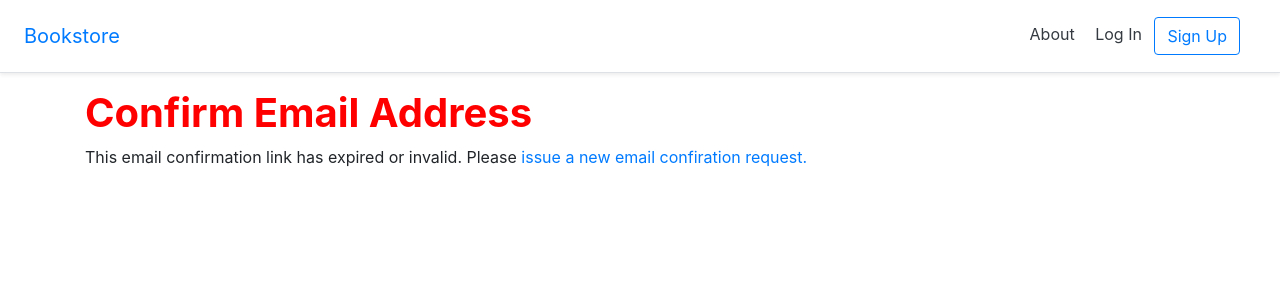
After one commit to withoutwax13/bookstore, a Django app: template templates/account/email_confirm.html in a window 1280 px wide. The commit adds this page. Shown: the top 300 px of the page. Run offline with Django 3.2, Linux system fonts and the light colour scheme; the template is opened without the code that fills it, so the values that code supplies are empty; some libraries are stand-ins or nearby versions.

Commit message:
added email config and email verification features

```diff
--- a/bookstore_project/settings.py
+++ b/bookstore_project/settings.py
@@ -156,3 +156,5 @@ ACCOUNT_AUTHENTICATION_METHOD = 'username'
 ACCOUNT_EMAIL_REQUIRED = True
 ACCOUNT_UNIQUE_EMAIL = True
 ACCOUNT_UNIQUE_USERNAME = True
+
+DEFAULT_FROM_EMAIL = 'admin@valerabookstore.com'
--- /dev/null
+++ b/templates/account/email/email_confirmation_subject.txt
@@ -0,0 +1,4 @@
+{% load i18n %}
+{% autoescape off %}
+{% blocktrans %} Confirm Your Signup {% endblocktrans %}
+{% endautoescape %}
--- /dev/null
+++ b/templates/account/email_confirm.html
@@ -0,0 +1,33 @@
+{% extends 'base.html' %}
+
+{% load i18n %}
+{% load account %}
+
+{% block title %}Email Confirmation{% endblock title %}
+
+{% block content %}
+
+<h1>{% trans "Confirm Email Address" %}</h1>
+
+{% if confirmation %}
+
+{% user_display confirmation.email_address.user as user_display %}
+
+<p>{% blocktrans with confirmation.email_address.email as email %}
+    Please confirm that <a href="mailto: {{ email }}">{{ email }}</a> is an email address for user {{ user_display }}.{% endblocktrans %}
+</p>
+
+<form action="{% url 'account_confirm_email' confirmation.key %}" method="POST">
+    {% csrf_token %}
+    <button class="btn btn-primary" type="submit">{% trans "Confirm" %}</button>
+</form>
+
+{% else %}
+
+{% url 'account_email' as email_url %}
+
+{% blocktrans %}This email confirmation link has expired or invalid. Please <a href="{{ email_url }}">issue a new email confiration request.</a>{% endblocktrans %}
+
+{% endif %}
+
+{% endblock content %}
--- a/templates/home.html
+++ b/templates/home.html
@@ -7,7 +7,7 @@
 
     {% if user.is_authenticated %}
         <img class="testcover" src="{% static 'images/trick.jpg' %}">
-        <h2>Welcome, {{ user.username }}</h2>
+        <h3>Welcome, {{ user.username }}</h3>
         <a href="{% url 'account_logout' %}">- Log Out -</a>
 
     {% else %}
```
Also changed, not shown: templates/account/email/email_confirmation_message.txt (added, +18 -0 lines), db.sqlite3.
